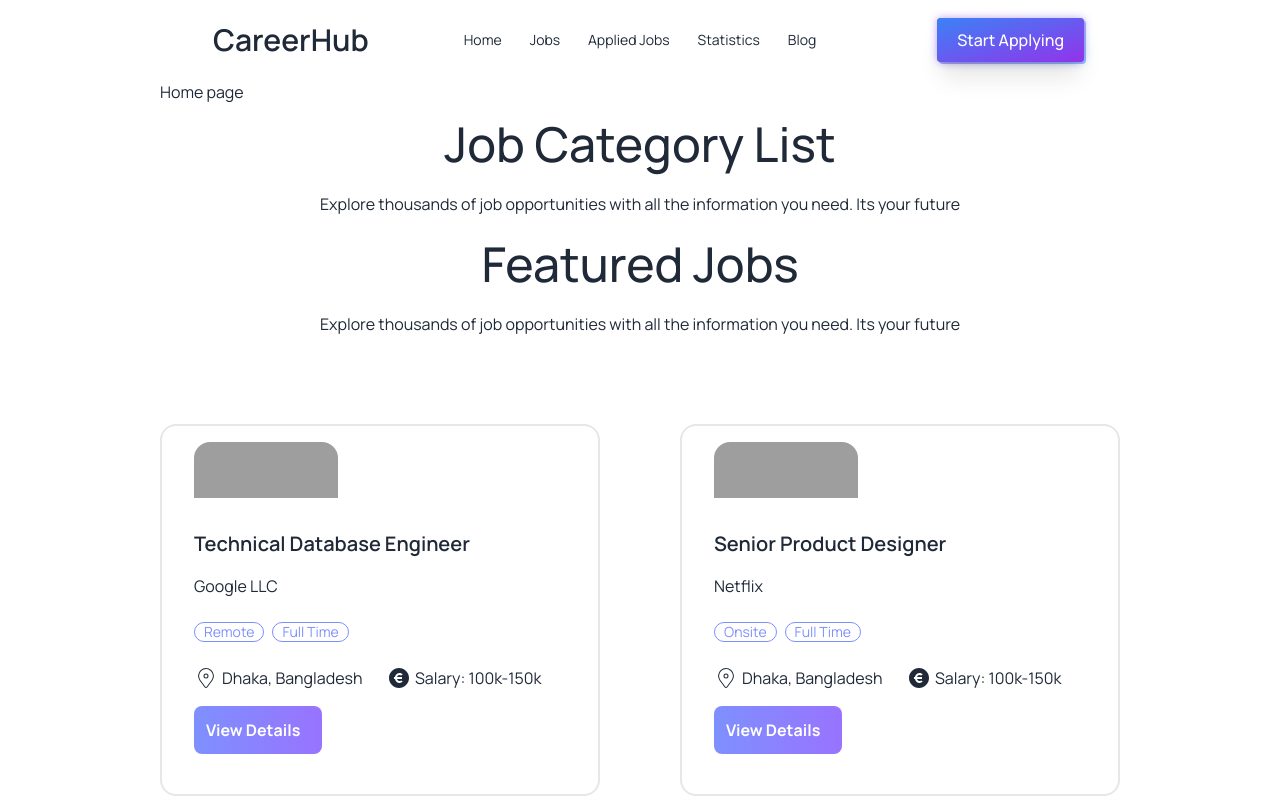
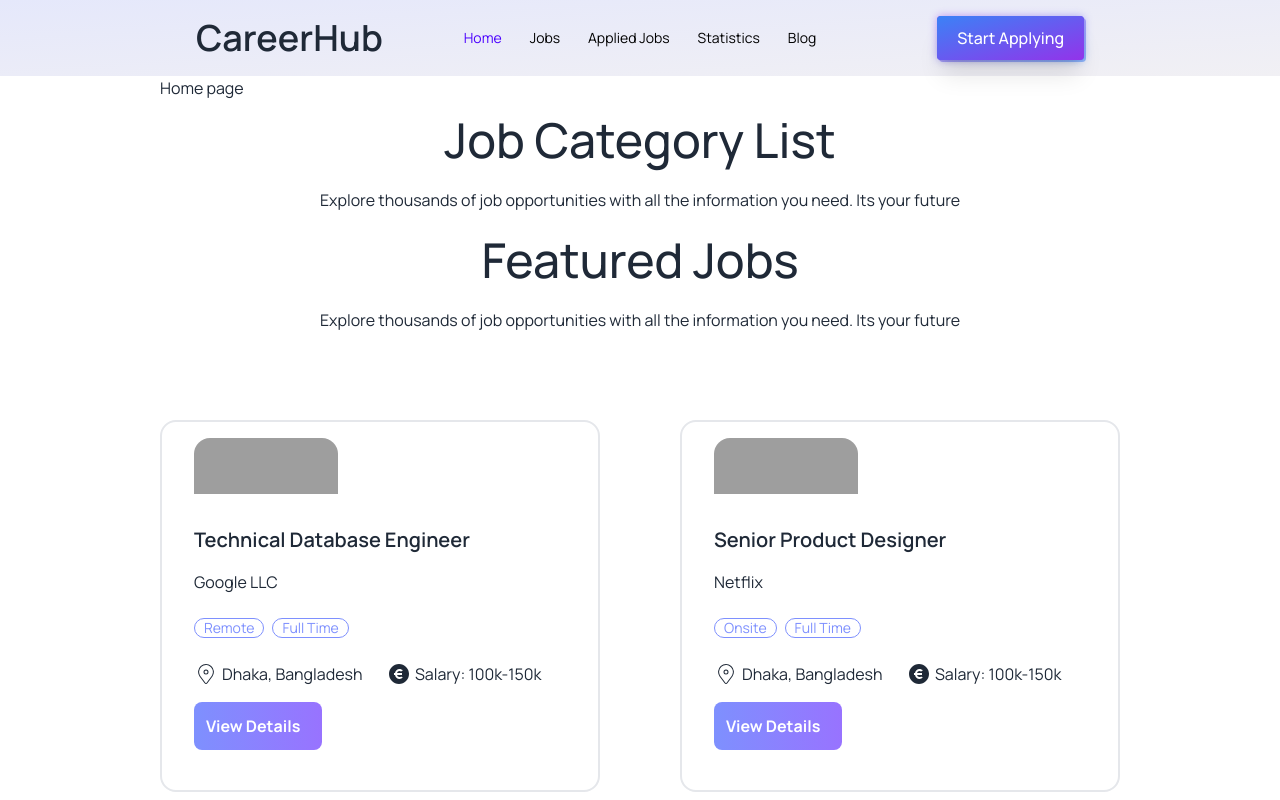
Before and after one commit to RakibHossen678/Career-Hub, a React (Vite) app: page / in a window 1280 px wide. Shown: the top 800 px of the page. Built offline with nearby package versions, Linux system fonts and the light colour scheme; grey boxes are pictures that could not be loaded.

Commit message:
showed job detail

```diff
--- a/src/Components/CategoryList/CategoryList.jsx
+++ b/src/Components/CategoryList/CategoryList.jsx
@@ -1,6 +1,6 @@
 const CategoryList = () => {
     return (
-        <div>
+        <div className="">
             <h2 className="text-5xl font-medium text-center py-4">Job Category List</h2>
             <p className="text-center py-2">Explore thousands of job opportunities with all the information you need. Its your future</p>
         </div>
--- a/src/Components/Job/Job.jsx
+++ b/src/Components/FeatureJob/FeatueJob.jsx
@@ -1,8 +1,18 @@
-import PropTypes from 'prop-types';
+import PropTypes from "prop-types";
 import { CiLocationOn } from "react-icons/ci";
 import { RiMoneyEuroCircleFill } from "react-icons/ri";
+import { Link } from "react-router-dom";
 const Job = ({ job }) => {
-  const { logo, job_title, company_name, location, salary,remote_or_onsite,job_type } = job;
+  const {
+    id,
+    logo,
+    job_title,
+    company_name,
+    location,
+    salary,
+    remote_or_onsite,
+    job_type,
+  } = job;
   return (
     <div className="card  bg-base-100 border-2 px- py-2 ">
       <figure className="w-36 h-14 mt-2 ml-8">
@@ -12,31 +22,35 @@ const Job = ({ job }) => {
         <h2 className="card-title">{job_title}</h2>
         <p className="py-2">{company_name}</p>
         <div className="card-actions justify-start py-2 text-[#7E90FE] ">
-          <div className="badge badge-outline  "><p className="">{remote_or_onsite}</p></div>
+          <div className="badge badge-outline  ">
+            <p className="">{remote_or_onsite}</p>
+          </div>
           <div className="badge badge-outline">{job_type}</div>
         </div>
         <div className="flex py-2">
           <p>
-            <span className='flex items-center space-x-1'>
-            <CiLocationOn className='text-2xl'/>
+            <span className="flex items-center space-x-1">
+              <CiLocationOn className="text-2xl" />
               <p>{location}</p>
             </span>
           </p>
           <p className="">
-            <span className='flex items-center space-x-1'>
-            <RiMoneyEuroCircleFill className='text-2xl' />
+            <span className="flex items-center space-x-1">
+              <RiMoneyEuroCircleFill className="text-2xl" />
               <p>Salary: {salary}</p>
             </span>
           </p>
         </div>
-        <button className="flex justify-start bg-gradient-to-r from-[#7E90FE] to-[#9873FF] w-32 px-3 py-3 text-white font-bold rounded-lg">
-          View Details
-        </button>
+        <Link to={`job/${id}`}>
+          <button className="flex justify-start bg-gradient-to-r from-[#7E90FE] to-[#9873FF] w-32 px-3 py-3 text-white font-bold rounded-lg">
+            View Details
+          </button>
+        </Link>
       </div>
     </div>
   );
 };
-Job.propTypes ={
-    job:PropTypes.objectOf.isRequired
-}
+Job.propTypes = {
+  job: PropTypes.objectOf.isRequired,
+};
 export default Job;
--- a/src/Components/FeaturedJobs/FeaturedJobs.jsx
+++ b/src/Components/FeaturedJobs/FeaturedJobs.jsx
@@ -1,5 +1,5 @@
 import { useEffect, useState } from "react";
-import Job from "../Job/Job";
+import Job from "../FeatureJob/FeatueJob";
 
 const FeaturedJobs = () => {
   const [jobs, setJobs] = useState([]);
@@ -10,7 +10,7 @@ const FeaturedJobs = () => {
       .then((data) => setJobs(data));
   }, []);
   return (
-    <div>
+    <div >
       <h2 className="text-5xl font-medium text-center py-4">Featured Jobs</h2>
       <p className="text-center py-2">
         Explore thousands of job opportunities with all the information you
--- a/src/Components/Header/Header.jsx
+++ b/src/Components/Header/Header.jsx
@@ -1,27 +1,27 @@
-import { NavLink } from "react-router-dom";
+import { Link, NavLink } from "react-router-dom";
 
 const Header = () => {
   const links = (
     <>
-      <NavLink to="/">
+      <NavLink className={({isActive})=> isActive ? 'text-primary' : 'text-black'} to="/">
         <a>Home</a>
       </NavLink>
-      <NavLink to="/jobs">
+      <NavLink className={({isActive})=> isActive ? 'text-primary' : 'text-black'} to="/jobs">
         <a>Jobs</a>
       </NavLink>
-      <NavLink to="/applied">
+      <NavLink className={({isActive})=> isActive ? 'text-primary' : 'text-black'} to="/applied">
         <a>Applied Jobs</a>
       </NavLink>
-      <NavLink to="/statistics">
+      <NavLink className={({isActive})=> isActive ? 'text-primary' : 'text-black'} to="/statistics">
         <a>Statistics</a>
       </NavLink>
-      <NavLink to="/blogs">
+      <NavLink className={({isActive})=> isActive ? 'text-primary' : 'text-black'} to="/blogs">
         <a>Blog</a>
       </NavLink>
     </>
   );
   return (
-    <div className="navbar bg-base-100 px-9 py-4">
+    <div className="navbar w-9/12 mx-auto px-9 py-4">
       <div className="navbar-start">
         <div className="dropdown">
           <div tabIndex={0} role="button" className="btn btn-ghost lg:hidden">
@@ -47,7 +47,9 @@ const Header = () => {
             {links}
           </ul>
         </div>
-        <a className="btn btn-ghost text-3xl">CareerHub</a>
+        <Link to='/'>
+        <a className="font-semibold text-4xl">CareerHub</a>
+        </Link>
       </div>
       <div className="navbar-center hidden lg:flex">
         <ul className="menu menu-horizontal px-1 space-x-7">{links}</ul>
@@ -55,7 +57,7 @@ const Header = () => {
       <div className="navbar-end">
         <a
           href="#_"
-          className="px-5 py-2.5 relative rounded group font-medium text-white font-medium inline-block"
+          className="px-5 py-2.5 relative rounded group font-medium text-white  inline-block"
         >
           <span className="absolute top-0 left-0 w-full h-full rounded opacity-50 filter blur-sm bg-gradient-to-br from-purple-600 to-blue-500"></span>
           <span className="h-full w-full inset-0 absolute mt-0.5 ml-0.5 bg-gradient-to-br filter group-active:opacity-0 rounded opacity-50 from-purple-600 to-blue-500"></span>
--- a/src/Components/Home/Home.jsx
+++ b/src/Components/Home/Home.jsx
@@ -4,7 +4,7 @@ import FeaturedJobs from "../FeaturedJobs/FeaturedJobs";
 
 const Home = () => {
     return (
-        <div>
+        <div className="w-9/12 mx-auto">
             <Banner></Banner>
             <CategoryList></CategoryList>
             <FeaturedJobs></FeaturedJobs>
--- /dev/null
+++ b/src/Components/JobDetails/JobDetails.jsx
@@ -0,0 +1,96 @@
+import { useParams, useLoaderData, Link } from "react-router-dom";
+import { CiLocationOn } from "react-icons/ci";
+import { RiMoneyEuroCircleFill } from "react-icons/ri";
+
+const JobDetails = () => {
+  const jobs = useLoaderData();
+  const { id } = useParams();
+  // console.log(id,jobs)
+  const job = jobs.find((job) => job.id == id);
+  // console.log(job)
+  const {
+    job_description,
+    job_responsibility,
+    experiences,
+    educational_requirements,
+    salary,
+    location,
+    contact_information,
+    job_title
+  } = job;
+  const { address, email, phone } = contact_information;
+
+  return (
+    <div >
+      <div className="bg-gradient-to-br from-[#e5e8fb] to-[#f1f0f4] h-44 text-2xl font-semibold flex justify-center items-center">
+        <h2>Job Details</h2>
+      </div>
+      <div className="lg:w-9/12 mx-auto py-28 flex gap-7 flex-col  lg:flex-row px-2">
+        <div className="lg:w-8/12">
+          <h1 className="pb-4">
+            <span className="font-bold">Job Title:</span>{" "}
+            <span>{job_title}</span>
+          </h1>
+          <h1 className="pb-4">
+            <span className="font-bold">Job Description:</span>{" "}
+            <span>{job_description}</span>
+          </h1>
+          <h1 className="pb-4">
+            <span className="font-bold">Job Responsibility:</span>{" "}
+            <span>{job_responsibility}</span>
+          </h1>
+          <h1 className="pb-4">
+            <span className="font-bold">Educational Requirement:</span>{" "}
+            <p>{educational_requirements}</p>
+          </h1>
+          <h1 className="pb-4">
+            <span className="font-bold">Experiences:</span> <p>{experiences}</p>
+          </h1>
+        </div>
+        <div className="lg:w-4/12 px-2">
+          <div className="bg-blue-100 py-4 px-3 rounded-xl">
+            <h2 className="font-bold border-b-2 border-gray-400 pb-2">Job Details</h2>
+            <div className=" py-3">
+              <p className="pb-2">
+                <span className="flex items-center space-x-1">
+                  <CiLocationOn className="text-2xl" />
+                  <p>{location}</p>
+                </span>
+              </p>
+              <p className="">
+                <span className="flex items-center space-x-1">
+                  <RiMoneyEuroCircleFill className="text-2xl" />
+                  <p>Salary: {salary}</p>
+                </span>
+              </p>
+            </div>
+            <div>
+              <h2 className="font-bold border-b-2 border-gray-400 pb-3">Contact Information</h2>
+              <p className="flex space-x-1 py-3">
+                <h2 className="font-semibold">Phone: </h2>
+                <p>{phone}</p>
+              </p>
+              <p className="flex space-x-1 pb-2">
+                <h2 className="font-semibold">Email:</h2>
+                <p>{email}</p>
+              </p>
+              <h1 className="flex space-x-1">
+                <span className="font-semibold">Address:</span>
+                <p>{address}</p>
+              </h1>
+            </div>
+          </div>
+          <div className="py-3">
+          <Link to='/' className="" >
+          <button className="flex justify-start bg-gradient-to-r from-[#7E90FE] to-[#9873FF] w-full  px-3 py-3 text-white font-bold rounded-lg">
+            <p className="text-center w-full">Apply Now</p>
+          </button>
+        </Link>
+          </div>
+        </div>
+      </div>
+    </div>
+  );
+};
+
+export default JobDetails;
--- a/src/Components/Root/Root.jsx
+++ b/src/Components/Root/Root.jsx
@@ -4,8 +4,10 @@ import Header from "../Header/Header";
 const Root = () => {
   return (
     <div>
-      <div className="w-9/12 mx-auto">
+      <div className="bg-gradient-to-br from-[#e5e8fb] to-[#f1f0f4]">
         <Header></Header>
+      </div>
+      <div >
         <Outlet></Outlet>
       </div>
       <Footer></Footer>
--- a/src/main.jsx
+++ b/src/main.jsx
@@ -9,6 +9,7 @@ import Root from './Components/Root/Root';
 import Home from './Components/Home/Home';
 import AppliedJobs from './Components/Appliedjobs/AppliedJobs';
 import ErrorPage from './Components/ErrorPage/ErrorPage';
+import JobDetails from './Components/JobDetails/JobDetails';
 const router = createBrowserRouter([
   {
     path: "/",
@@ -22,6 +23,11 @@ const router = createBrowserRouter([
       {
         path:'/applied',
         element:<AppliedJobs></AppliedJobs>
+      },
+      {
+        path:'/job/:id',
+        loader:()=>fetch("jobs.json"),
+        element:<JobDetails></JobDetails>
       }
     ]
   },
```
